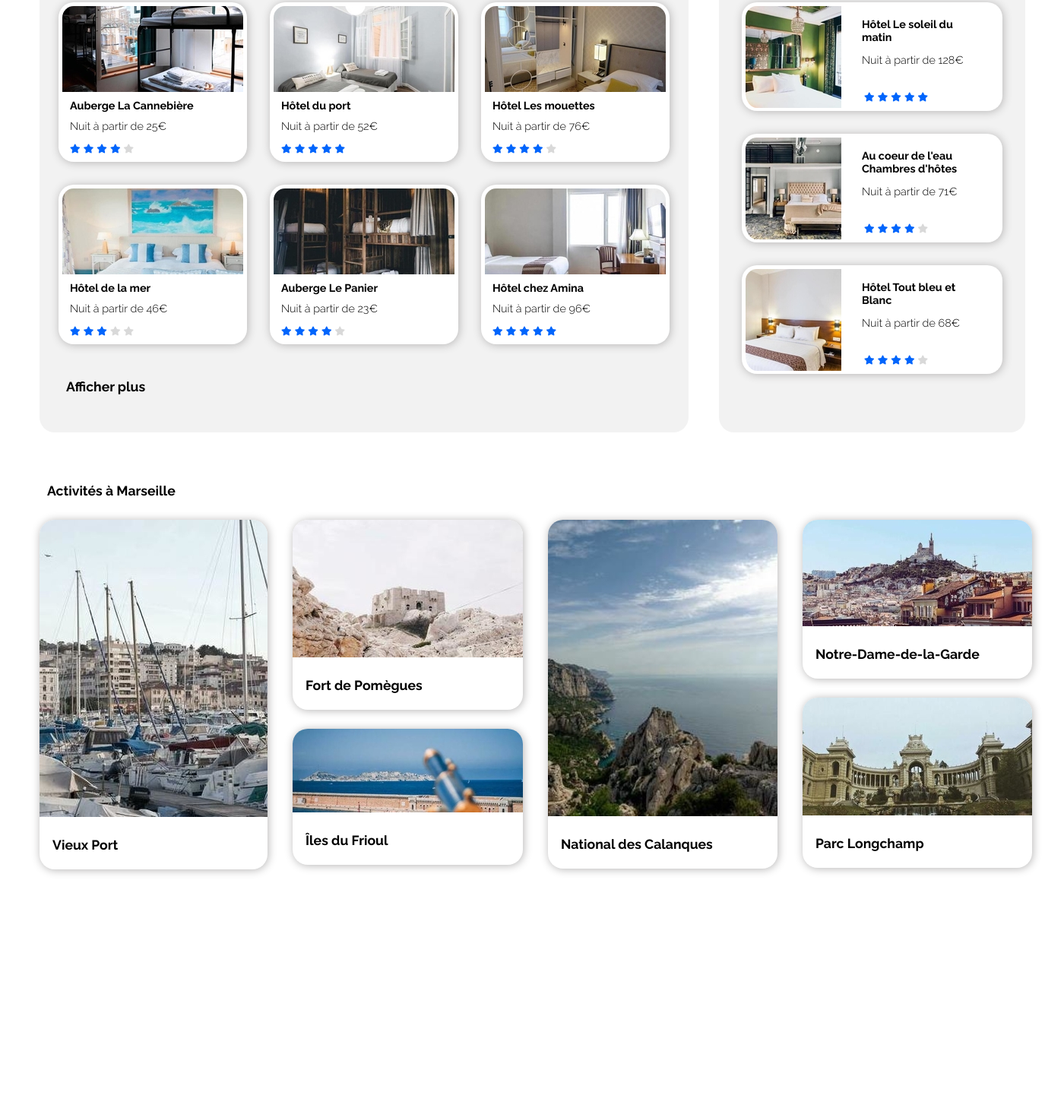
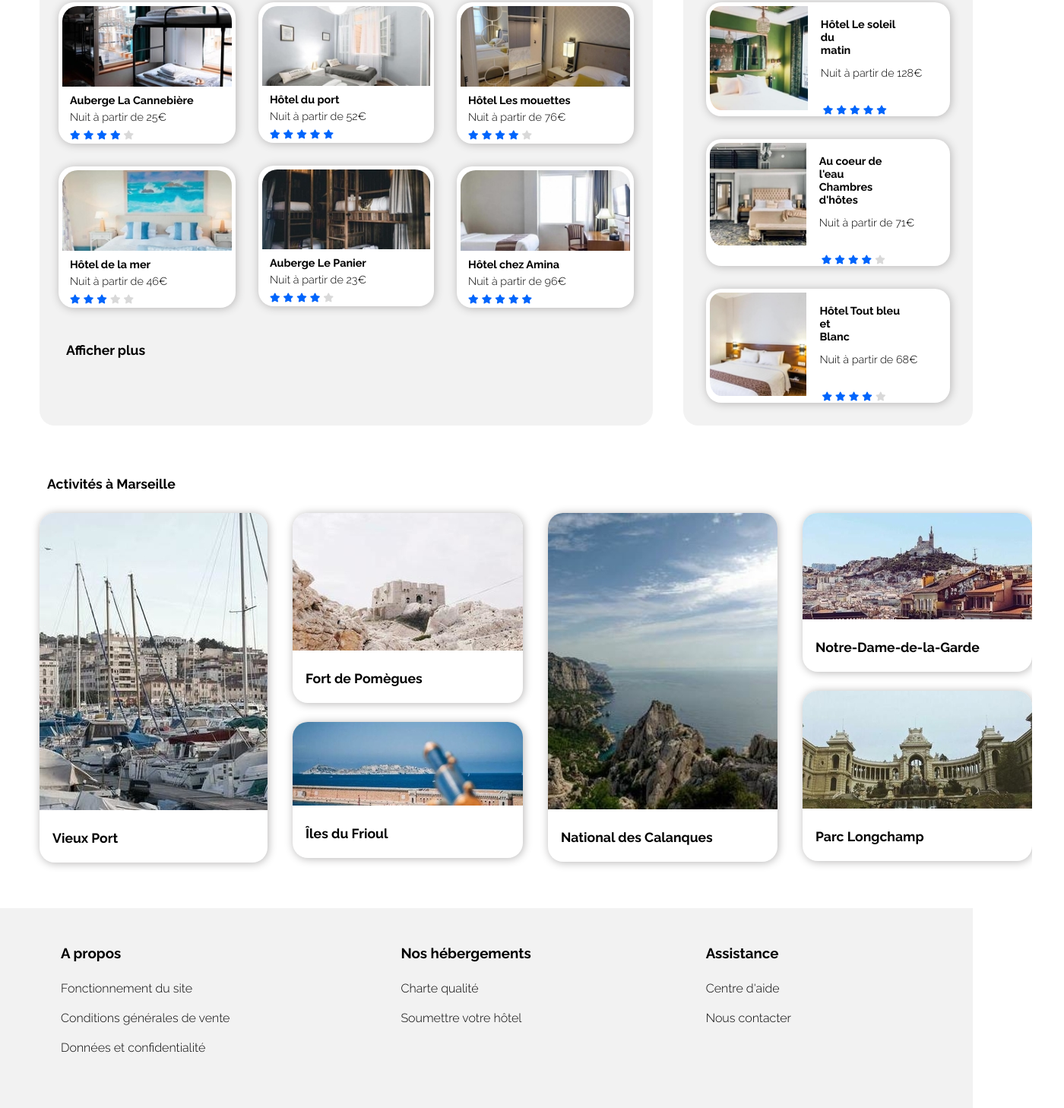
Before and after one commit to Davidvgn/DavidVignon_2_09012021, a plain HTML site: page index.html in a window 1280 px wide. Shown: the part 568-2026 px from the top of the page at 76% size, 1400 px wide, since content can reach past the window. Before the commit the page ends 1737 px from the top, so only its background shows below. Drawn offline with Linux system fonts and the light colour scheme.

Commit message:
HTML/CSS footer - modif H3 en H2 'Activites' - modif width 100%

```diff
--- a/index.html
+++ b/index.html
@@ -292,7 +292,7 @@
 
             <section>
 
-                <h2 id="act">Activités à Marseille</h2>
+                <h1 id="act">Activités à Marseille</h1>
 
                 <div id="conteneur5">                           <!--Conteneur ACITIVITES-->
 
@@ -302,7 +302,7 @@
                             <p>
                                 <img class="img3" src="img/activites/vieux_port.jpg" alt="Photo 'Vieux Port'" />
                             </p>
-                            <h3>Vieux Port</h3>
+                            <h2>Vieux Port</h2>
                         </div><!--tag3-->
                         </a>
                     </div><!--elt5 ELEMENT 1 conteneur 5-->
@@ -313,7 +313,7 @@
                                 <p>
                                     <img src="img/activites/pomegues.jpg" alt="Photo 'Fort de Pomègues'"/>
                                 </p>
-                                <h3>Fort de Pomègues</h3>
+                                <h2>Fort de Pomègues</h2>
                             </div><!--tag3-->
                         </a>
 
@@ -323,7 +323,7 @@
                                     <img src="img/activites/frioul.jpg" alt="Photo 'Îles du Frioul'"/>
                                 </p>
 
-                                <h3>Îles du Frioul</h3>
+                                <h2>Îles du Frioul</h2>
                             </div><!--tag3-->
                         </a>
                     </div><!--elt5 ELEMENT 2 conteneur 5-->
@@ -334,7 +334,7 @@
                             <p>
                                 <img src="img/activites/calanques.jpg" alt="Photo 'Parc National des Calanques'" />
                             </p>
-                                <h3>National des Calanques</h3>
+                                <h2>National des Calanques</h2>
                             </div><!--tag3-->
                         </a>
                     </div><!--elt5 ELEMENT 3 conteneur 5-->
@@ -345,7 +345,7 @@
                                 <p>
                                     <img src="img/activites/notre_dame.jpg" alt="Photo 'Notre-Dame-de-la-Garde'" />
                                 </p>
-                                <h3>Notre-Dame-de-la-Garde</h3>
+                                <h2>Notre-Dame-de-la-Garde</h2>
                             </div><!--tag3-->
                         </a>
 
@@ -354,7 +354,7 @@
                                 <p>
                                     <img src="img/activites/longchamp.jpg" alt="Photo 'Parc Longchamp'"/>
                                 </p>
-                                <h3>Parc Longchamp</h3>
+                                <h2>Parc Longchamp</h2>
                             </div><!--tag3-->
                         </a>
                     </div><!--elt5 ELEMENT 4 conteneur 5-->
@@ -362,5 +362,50 @@
                 </div>                                      <!--conteneur5 ACTIVITES-->
             </section>
         </div><!--Bloc_page-->
+
+
+<!--FOOTER-->
+
+            <footer>
+                <div id="conteneur6">                           <!--conteneur 6 Footer-->
+
+                    <div class="elt6"><!--Element 1 -->
+                        <h3>A propos</h3>
+                            <p>
+                                <a class="footer_color" href="construction.html">Fonctionnement du site<br /></a>
+                            </p>
+                            <p>
+                                <a class="footer_color" href="construction.html">Conditions générales de vente<br /></a>
+                            </p>
+                            <p>
+                                <a class="last footer_color" href="construction.html">Données et confidentialité<br /></a>
+                            </p>
+                    </div><!--elt6 Element 1-->
+
+                    <div class="elt6"><!--Element 2-->
+
+                        <h3>Nos hébergements</h3>
+                            <p>
+                                <a class="footer_color" href="construction.html">Charte qualité<br /></a>
+                            </p>
+                            <p>
+                                <a class="footer_color" href="construction.html">Soumettre votre hôtel<br /></a>
+                            </p>
+                    </div><!--elt6 Element 2-->
+
+                    <div class="elt6"><!--Element 3-->
+
+                        <h3>Assistance</h3>
+                            <p>
+                                <a class="footer_color" href="construction.html">Centre d'aide<br /></a>
+                            </p>
+                            <p>
+                                <a class="footer_color" href="construction.html">Nous contacter<br /></a>
+                            </p>
+                    </div><!--elt6 Element 3-->
+
+                </div>                                           <!--conteneur 6 Footer-->
+            </footer>
+
         </body>
 </html>
--- a/style.css
+++ b/style.css
@@ -5,7 +5,7 @@
 }
 #bloc_page
 {
-    width: 1400px;
+    max-width: 1400px;
     margin: auto;
 }
 body
@@ -21,7 +21,6 @@ a
 {
     color: rgb(217,217,217);
 }
-
 #conteneur1            /* HEADER */
 {
     display: flex;
@@ -71,7 +70,7 @@ section                         /* SECTION RECHERCHE */
     padding-left: 52px;
 }
 .trvz{              /* Titre SECTION RECHERCHE */
-    font-size: 1.4em;
+    font-size: 22px;
     padding-bottom: 20px;
 }
 h1+p
@@ -177,7 +176,7 @@ form.formulaire button:hover
     padding-left: 52px;
 }
 
-.icones
+.icones                 /* Icones 'informations'*/
 {
     color: #0065FC;
     float: left;
@@ -185,9 +184,8 @@ form.formulaire button:hover
     padding: 5px 10px 5px 10px;
     border:solid 1px #f2f2f2;
     border-radius: 300px;
-
 }
-.inf_p
+.inf_p              /* Texte après icones 'inf'*/
 {
     margin-top: 5px ;
 
@@ -200,7 +198,7 @@ form.formulaire button:hover
     border-radius: 20px;
     background-color: #f2f2f2;
 }
-.elt3:nth-child(1)
+.elt3:nth-child(1)          /* Hebergement à Marseille */
 {
     margin-right: 40px;
 }
@@ -213,9 +211,9 @@ form.formulaire button:hover
 #cntr{                          /* Conteneur "Hebergements" */
     display: flex;
 }
-.img1{
+.img1{                          /* IMG Hebergement */
+    width:100%;
     border-radius: 20px 20px 0px 0px;
-    padding: 5px 5px 0px 5px;
 }
 .tag1{                           /* Etiquettes img left */
     background-color: white;
@@ -223,7 +221,8 @@ form.formulaire button:hover
     margin-bottom: 30px;
     border-radius: 20px;
     margin-left: 25px;
- }
+    padding: 5px 5px 0px 5px;
+}
  .tag2{                           /* Etiquettes img center */
     background-color: white;
     box-shadow: 1px 1px 12px rgb(182, 181, 181);
@@ -231,6 +230,8 @@ form.formulaire button:hover
     border-radius: 20px;
     margin-left: 30px;
     margin-right: 30px;
+    padding: 5px 5px 0px 5px;
+
 
  }
  .tag3{                           /* Etiquettes img right */
@@ -239,38 +240,40 @@ form.formulaire button:hover
     margin-bottom: 30px;
     border-radius: 20px;
     margin-right: 25px;
+    padding: 5px 5px 0px 5px;
+
  }
-.tag1 h2{                        /* Nom hôtel */
+.tag1 h2{                        /* Nom hôtel lft*/
     color: black;
     font-size: 0.9em;
-    margin-bottom: 10px;
+    margin-bottom: 5px;
     margin-top: 5px;
-    padding-left: 15px;
+    padding-left: 10px;
 }
-.tag2 h2{                        /* Nom hôtel */
+.tag2 h2{                        /* Nom hôtel ctr*/
     color: black;
     font-size: 0.9em;
-    margin-bottom: 10px;
+    margin-bottom: 5px;
     margin-top: 5px;
-    padding-left: 15px;
+    padding-left: 10px;
 }
-.tag3 h2{                        /* Nom hôtel */
+.tag3 h2{                        /* Nom hôtel right*/
     color: black;
     font-size: 0.9em;
-    margin-bottom: 10px;
+    margin-bottom: 5px;
     margin-top: 5px;
-    padding-left: 15px;
+    padding-left: 10px;
 }
 .mots{
     color: black;             /* margin "nuit à partir" */
-    margin-bottom: 11px;
-    margin-left: 15px;
+    margin-bottom: 5px;
+    margin-left: 10px;
     font-size: 0.9em;
 }
-.star_st
+.star_st                    /* 1ere étoile */
 {
-    margin-bottom: 11px;
-    margin-left: 15px;
+    margin-bottom: 5px;
+    margin-left: 10px;
 }
 a[title*="Afficher"]{           /* 'afficher plus */
     color: black;
@@ -294,6 +297,7 @@ a[title*="Afficher"]{           /* 'afficher plus */
     margin-top: 50px;
 }
 .img2{                      /* images 'les plus pop' */
+    width:100%;
     border-radius: 20px 0px 0px 20px;
     padding: 5px 5px 0px 5px;
 }
@@ -306,7 +310,7 @@ a[title*="Afficher"]{           /* 'afficher plus */
     margin-right: 30px;
     margin-bottom: 30px;
 }
-.tag4 p{                    /*Img hotel*/
+.tag4 p{                    /*Img hotel 'pop'*/
     margin-right: 22px;
 }
 .tag4 h2{                        /* Nom hôtel 'les plus pops' */
@@ -320,7 +324,6 @@ a[title*="Afficher"]{           /* 'afficher plus */
     color:black;
     font-size: 0.9em;
     margin-bottom: 30px;
-
 }
 .star_st_pop{                     /* Padding 1ere étoile */
     padding-left: 3px;
@@ -335,7 +338,7 @@ a[title*="Afficher"]{           /* 'afficher plus */
 .elt5{
     margin-right: 33px;
 }
-#act{
+#act{           /* Titre 'act' */
     margin-top: 66px;
     margin-bottom: 28px;
     padding-left: 10px;
@@ -351,10 +354,38 @@ a[title*="Afficher"]{           /* 'afficher plus */
 .tag5 p{
     margin-top: 0px;
  }
-.tag5 h3{                        /* Nom activités */
+.tag5 h2{                        /* Nom activités */
     color: black;
     font-size: 1.1em;
     margin-left: 17px;
     margin-top: 22px;
     margin-bottom: 22px;
 }
+#conteneur6{                    /* Footer */
+    display: flex;
+    background-color: #f2f2f2;
+    margin-top: 35px;
+    padding-top: 48px;
+}
+
+#conteneur6 p{
+    margin-bottom:20px;
+}
+.elt6:nth-child(1){  /* A propos */
+    padding-bottom:50px;
+    margin-left: 80px;
+    margin-right: 225px;
+}
+.elt6:nth-child(2)
+{
+    margin-right: 230px;
+
+}
+.footer_color
+{
+   color: black;
+}
+h3
+{
+    margin-bottom: 26px;
+}
```
